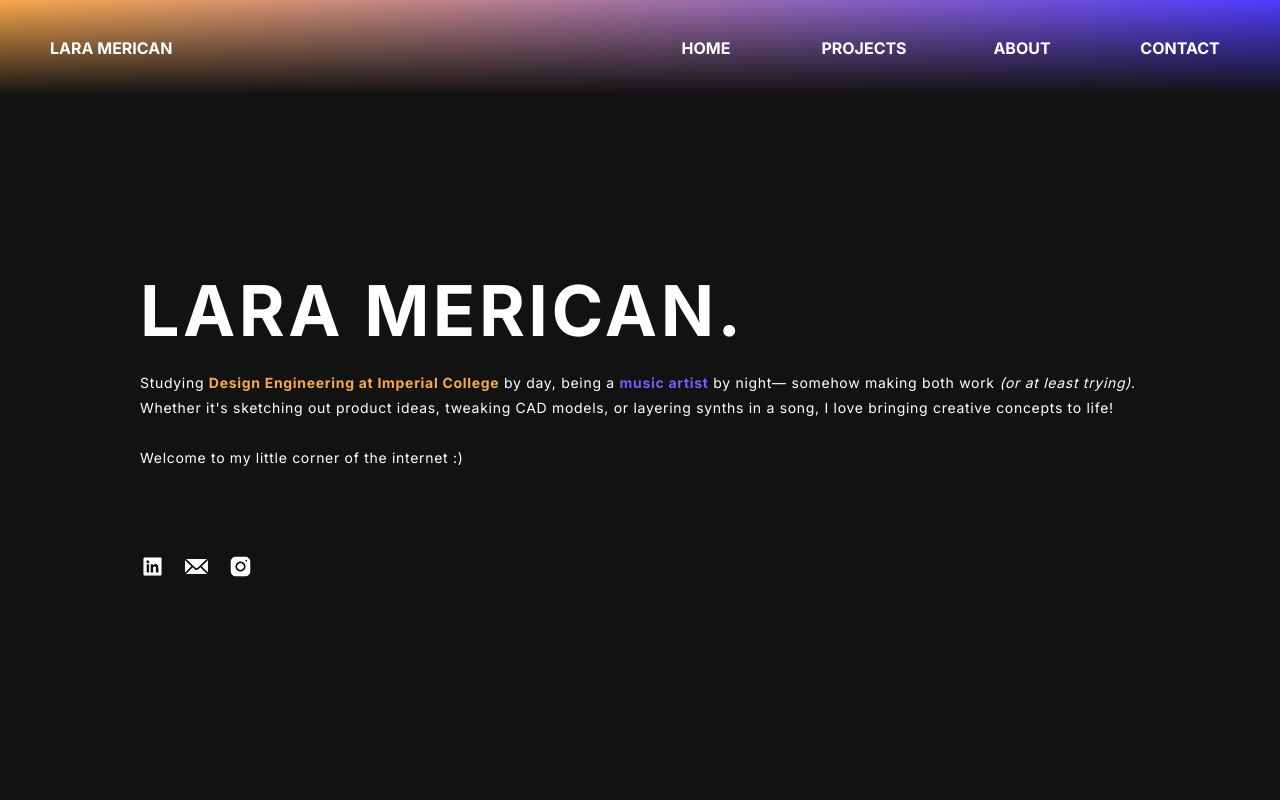
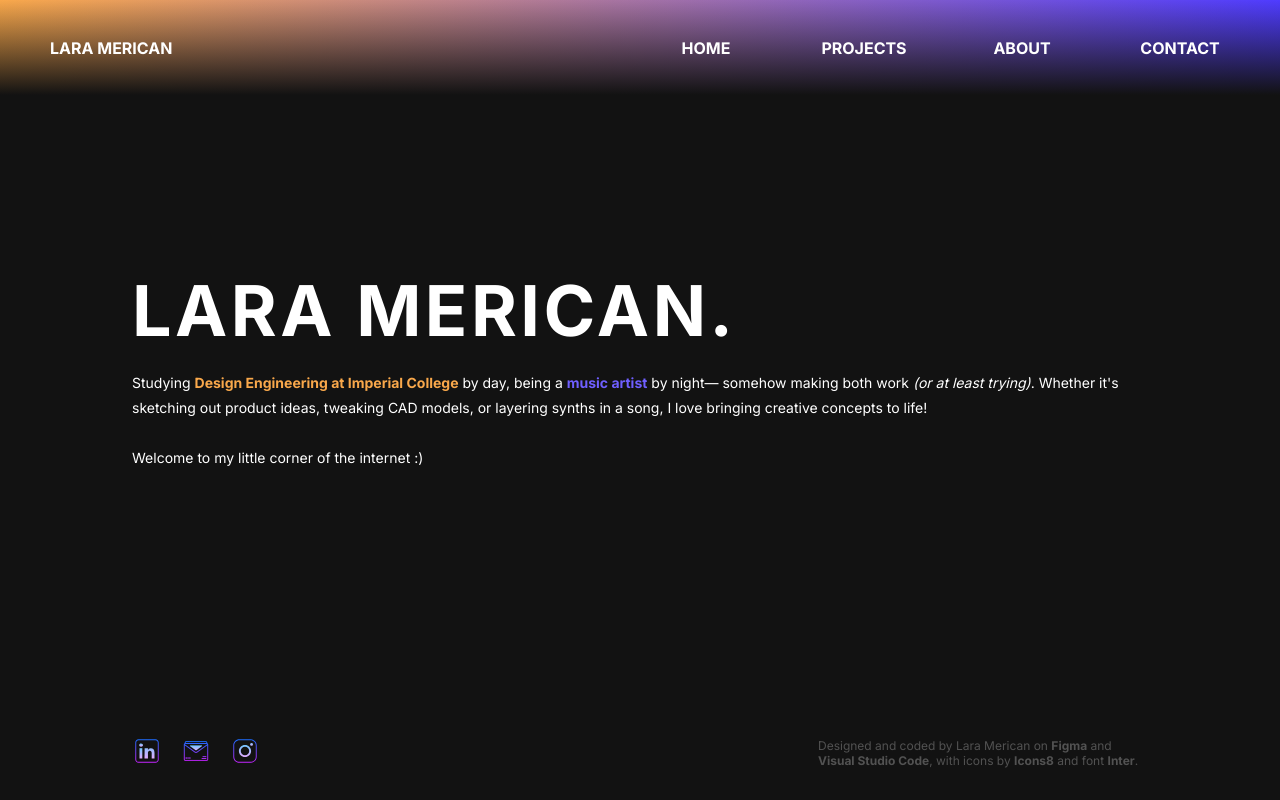
Before and after one commit to larasm192/lara-portfolio-v1, a website: page public/index.html in a window 1280 px wide. Drawn offline with Linux system fonts and the light colour scheme.

Commit message:
Final home page (v1)

```diff
--- a/public/index.html
+++ b/public/index.html
@@ -30,14 +30,25 @@
             <br>
             Welcome to my little corner of the internet :)
     </p>
-
+    </div>
+        <!-- Footer -->
+    <footer>
         <!-- Social Icons -->
         <div class="social-icons">
-            <a href="https://www.linkedin.com/in/lara-merican/"target="_blank"><img src="assets/LinkedIn.png" alt="LinkedIn"></a>
-            <a href="mailto:lm323@ic.ac.uk"target="_blank"><img src="assets/Letter.png" alt="Email"></a>
-            <a href="#"target="_blank"><img src="assets/instagram.png" alt="Instagram"></a>
+            <a href="https://www.linkedin.com/in/lara-merican/"target="_blank"><img src="assets/icons8-linkedin.svg" alt="LinkedIn"></a>
+            <a href="mailto:lm323@ic.ac.uk"target="_blank"><img src="assets/icons8-email-30.png" alt="Email"></a>
+            <a href="https://www.instagram.com/merican_lara?igsh=MTNycjVqeWJkN3hwdw%3D%3D&utm_source=qr"target="_blank"><img src="assets/icons8-instagram.svg" alt="Instagram"></a>
         </div>
-    </div>
 
+        <!-- Credits -->
+        <div class="credits">
+            <p>Designed and coded by Lara Merican on
+                <a href="https://www.figma.com" target="_blank" class="footer-link">Figma</a></li> and
+                <a href="https://code.visualstudio.com/" target="_blank" class="footer-link">Visual Studio Code</a>, with icons by
+                <a href="https://icons8.com" target="_blank" class="footer-link">Icons8</a></li> and font
+                <a href="https://fonts.google.com/specimen/Inter" target="_blank" class="footer-link">Inter</a></li>.
+            </p>
+        </div>
+    </footer>
 </body>
 </html>
--- a/public/styles.css
+++ b/public/styles.css
@@ -1,3 +1,7 @@
+*, .gradient-bar {
+    cursor: url("assets/stickman-happy.svg") 0 2, auto;
+}
+
 .gradient-bar {
     display: flex;
     width:100%;
@@ -57,12 +61,18 @@
     border-radius: 10px;
 }
 
+html, body {
+    height: 100%;  /* Ensure the body takes up the full height of the viewport */
+    margin: 0;     /* Remove default margin */
+    display: flex;
+    flex-direction: column;  /* Stack elements vertically */
+}
+
 body {
     background: #121212;
     background-size: cover;  /* Makes the background cover the entire page */
     background-position: center center;  /* Centers the background */
     padding: 0 132px;
-    /*height: 100vh;   Ensures the body takes up the full height of the viewport */
 }
 
 body h1{
@@ -91,7 +101,7 @@ body p{
     font-size: 14px;
     font-weight: 400;
     line-height: 25px; /* 178.571% */
-    letter-spacing: 0.7px;
+    letter-spacing: 0px;
 }
 
 .highlight-design-engineering {
@@ -100,16 +110,57 @@ body p{
     font-weight: 600;
 }
 
+.highlight-design-engineering:hover {
+    color: #D67404;
+}
+
 .highlight-music{
     text-decoration: none;
     color: #6F5FFF;
     font-weight: 600;
 }
 
+.highlight-music:hover{
+    color: #4F3CFF;
+}
+
+footer {
+   flex-shrink: 0;
+   display: flex;
+   justify-content: space-between;
+   align-items: center;
+   margin-top: auto;
+   padding-bottom: 20px;
+}
+
 .social-icons {
     display:flex;
     gap: 19px;
-    margin-top: 79px;
+}
+
+.social-icons a:hover {
+    opacity: 0.5;
+}
+
+.credits p{
+    width: 330px;
+    height: 30px;
+    text-decoration: none;
+    color: #d6d6d654;
+    font-family: Inter;
+    font-size: 12px;
+    font-weight: 400;
+    line-height: 15px;
+}
+
+.footer-link {
+    text-decoration: none;
+    color: #d6d6d654;
+    font-weight: 600;
+}
+
+.footer-link:hover{
+    color:#D67404
 }
 
 .wip {
```
Also changed, not shown: public/assets/Instagram.png (deleted), public/assets/Letter.png (deleted), public/assets/LinkedIn.png (deleted), public/assets/icons8-email-30.png (added), public/assets/icons8-instagram.svg (added), public/assets/icons8-linkedin.svg (added), public/assets/stickman-happy.svg (added), 1 other file.
